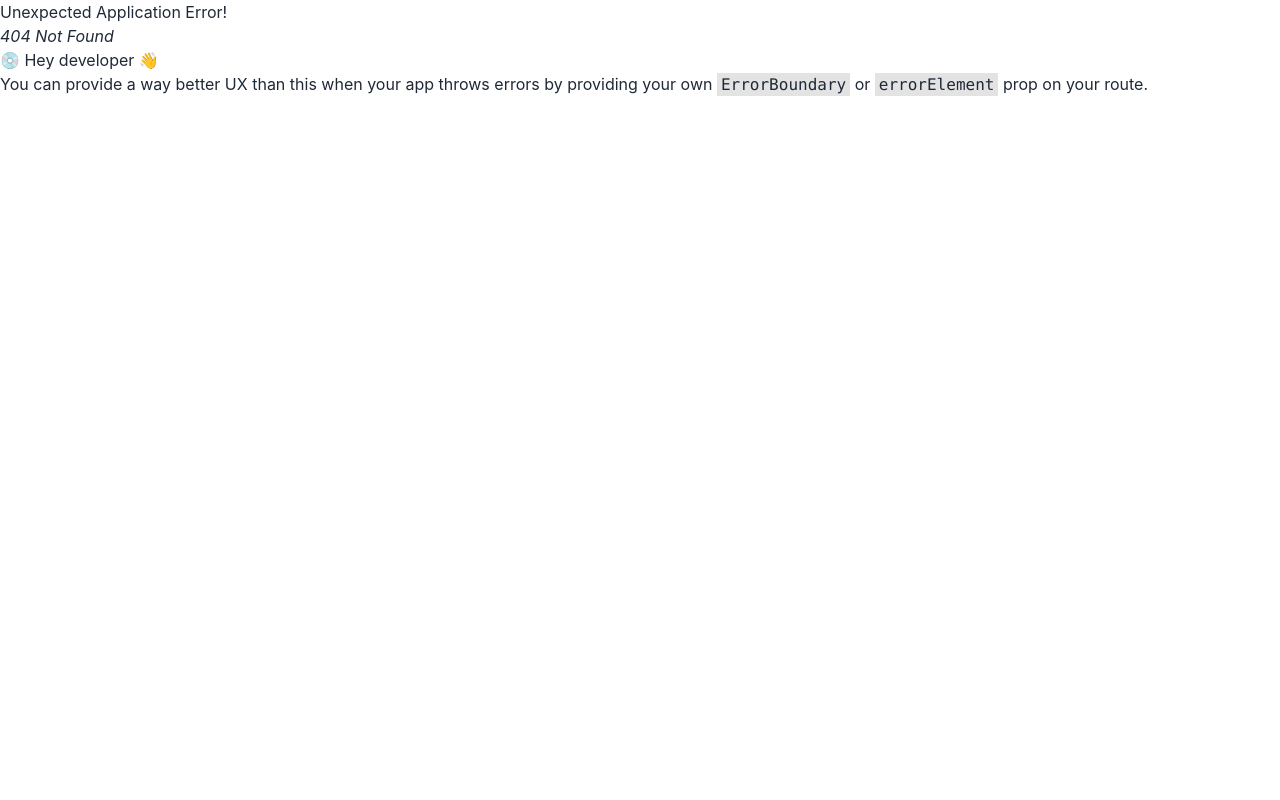
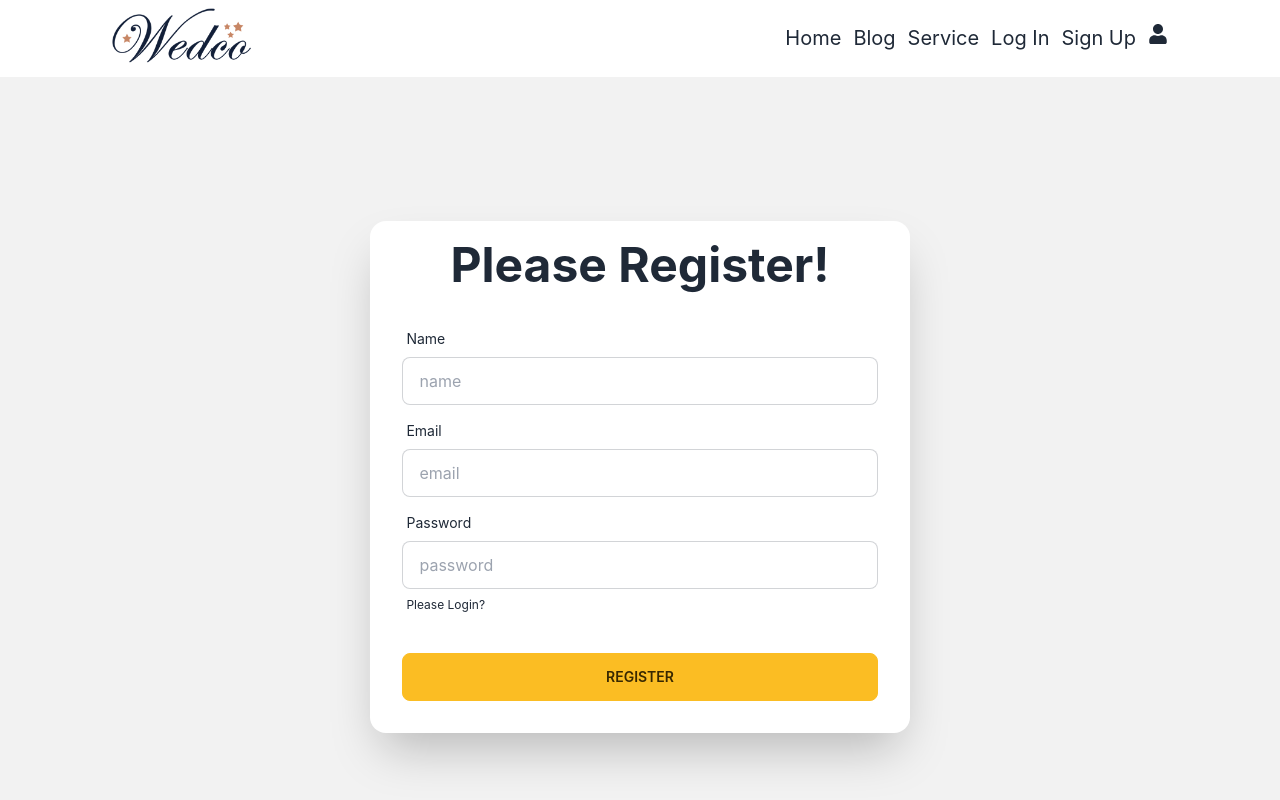
Before and after one commit to webexpertsabbir/service-review-client-side, a React (Create React App) app: page /signup in a window 1280 px wide. Before the commit this address had no page. Shown: the top 800 px of the page. Built offline with nearby package versions, Linux system fonts and the light colour scheme; no server answers.

Commit message:
register

```diff
--- a/package.json
+++ b/package.json
@@ -7,6 +7,7 @@
     "@testing-library/react": "^13.4.0",
     "@testing-library/user-event": "^13.5.0",
     "daisyui": "^2.38.1",
+    "firebase": "^9.13.0",
     "react": "^18.2.0",
     "react-dom": "^18.2.0",
     "react-icons": "^4.6.0",
--- a/src/Routes/Routes.js
+++ b/src/Routes/Routes.js
@@ -2,6 +2,7 @@ import { createBrowserRouter } from "react-router-dom";
 import Blog from "../components/Blog/Blog";
 import LogIn from "../components/LogIn/LogIn";
 import Service from "../components/Service/Service";
+import SignUp from "../components/SignUp/SignUp";
 import Home from "../Home/Home";
 import Main from "../layout/Main";
 
@@ -26,6 +27,10 @@ const router = createBrowserRouter([
             {
                 path: '/login',
                 element: <LogIn></LogIn>
+            },
+            {
+                path: '/signup',
+                element: <SignUp></SignUp>
             }
         ]
     }
--- a/src/components/Header/Header.js
+++ b/src/components/Header/Header.js
@@ -1,8 +1,17 @@
-import React from 'react';
+import React, { useContext } from 'react';
 import { Link } from 'react-router-dom';
-import  Logo from '../../images/logo-dark.png'
+import { AuthContext } from '../../context/AuthProvider/AuthProvider';
+import Logo from '../../images/logo-dark.png'
+import { FaUser } from 'react-icons/fa';
 
 const Header = () => {
+    const { user, logOut } = useContext(AuthContext);
+    // console.log(user);
+    const handelLogOut = () => {
+        logOut()
+            .then(() => { })
+            .catch(error => console.log(error))
+    }
     return (
         <div className="navbar bg-base-100 lg:px-28">
             <div className="flex-1">
@@ -13,7 +22,25 @@ const Header = () => {
                     <Link to='/' className='mr-3'>Home</Link>
                     <Link to='/blog' className='mr-3'>Blog</Link>
                     <Link to='/service' className='mr-3'>Service</Link>
-                    <Link to='/login' className='mr-3'>Log In</Link>
+
+
+
+
+                    {
+                        user?.uid ?
+                            <>
+                                <span className='text-yellow-500'> {user?.displayName}</span>
+                                <button className='btn btn-sm btn-warning mx-3' onClick={handelLogOut}>Log Out</button>
+
+                            </>
+                            :
+                            <>
+                                <Link to='/login' className='mr-3'>Log In</Link>
+                                <Link to='/signup' className='mr-3'>Sign Up</Link>
+                            </>
+
+                    }
+                    <FaUser></FaUser>
                 </ul>
             </div>
         </div>
--- a/src/components/LogIn/LogIn.js
+++ b/src/components/LogIn/LogIn.js
@@ -1,5 +1,6 @@
 import React from 'react';
 import { FaGoogle } from "react-icons/fa";
+import { Link } from 'react-router-dom';
 const LogIn = () => {
     return (
         <div>
@@ -21,9 +22,9 @@ const LogIn = () => {
                                 <label className="label">
                                     <span className="label-text">Password</span>
                                 </label>
-                                <input type="text" placeholder="password" className="input input-bordered" />
+                                <input type="password" placeholder="password" className="input input-bordered" />
                                 <label className="label">
-                                    <a href="#" className="label-text-alt link link-hover">Please Register?</a>
+                                    <Link to='/signup' className="label-text-alt link link-hover">Please Register?</Link>
                                 </label>
                             </div>
                             <div className="form-control mt-6">
--- a/src/components/SignUp/SignUp.js
+++ b/src/components/SignUp/SignUp.js
@@ -1,9 +1,82 @@
-import React from 'react';
+import React, { useContext } from 'react';
+import { Link } from 'react-router-dom';
+import { AuthContext } from '../../context/AuthProvider/AuthProvider';
+
 
 const SignUp = () => {
+
+    const { createUser, updateUserProfile } = useContext(AuthContext);
+
+
+    const handelSignUp = event => {
+        event.preventDefault();
+        const form = event.target;
+        const name = form.name.value;
+        const email = form.email.value;
+        const password = form.password.value;
+
+        createUser(email, password)
+            .then(result => {
+                const user = result.user;
+                // console.log(user);
+                form.reset();
+                handleUpdateUserProfile(name);
+            })
+            .catch(err => console.error(err));
+    }
+
+
+    const handleUpdateUserProfile = (name) => {
+        const profile = {
+            displayName: name,
+        }
+
+        updateUserProfile(profile)
+            .then(() => { })
+            .catch(error => console.error(error));
+    }
+
     return (
         <div>
-            <h2>Registration</h2>
+            <div className="hero min-h-screen bg-base-200 lg:px-28">
+                <div className="hero-content">
+
+                    <div className="card flex-shrink-0 w-full shadow-2xl bg-base-100">
+
+                        <h1 className="text-5xl font-bold px-20 pt-5">Please Register!</h1>
+
+                        <form onSubmit={handelSignUp}>
+                            <div className="card-body">
+                                <div className="form-control">
+                                    <label className="label">
+                                        <span className="label-text">Name</span>
+                                    </label>
+                                    <input type="text" placeholder="name" name='name' className="input input-bordered" />
+                                </div>
+                                <div className="form-control">
+                                    <label className="label">
+                                        <span className="label-text">Email</span>
+                                    </label>
+                                    <input type="email" placeholder="email" name='email' className="input input-bordered" />
+                                </div>
+                                <div className="form-control">
+                                    <label className="label">
+                                        <span className="label-text">Password</span>
+                                    </label>
+                                    <input type="password" placeholder="password" name='password' className="input input-bordered" />
+                                    <label className="label">
+                                        <Link to='/login' className="label-text-alt link link-hover">Please Login? </Link>
+                                    </label>
+                                </div>
+                                <div className="form-control mt-6">
+                                    <button className="btn btn-warning">Register</button>
+                                </div>
+
+                            </div>
+                        </form>
+                    </div>
+                </div>
+            </div>
         </div>
     );
 };
--- /dev/null
+++ b/src/context/AuthProvider/AuthProvider.js
@@ -0,0 +1,47 @@
+import React, { createContext, useEffect, useState } from 'react';
+import { createUserWithEmailAndPassword, getAuth, onAuthStateChanged, signOut, updateProfile } from 'firebase/auth'
+import app from '../../firebase/firebase.config';
+
+export const AuthContext = createContext();
+const auth = getAuth(app);
+
+
+const AuthProvider = ({children}) => {
+    const [user, setUser] = useState(null);
+
+    const createUser = (email, password) =>{
+        return createUserWithEmailAndPassword(auth, email, password)
+    }
+
+    const updateUserProfile = (profile) =>{
+        return updateProfile(auth.currentUser, profile)
+    }
+
+    const logOut = () =>{
+        return signOut(auth)
+    }
+
+
+    useEffect(() => {
+
+        const unsubsscribe = onAuthStateChanged(auth, (currentUser) => {
+            // console.log('user inside state change', currentUser)
+            setUser(currentUser)
+        })
+
+        return () => {
+            unsubsscribe();
+        }
+
+    }, [])
+
+
+    const authInfo ={user, createUser, updateUserProfile, logOut}
+    return (
+        <AuthContext.Provider value={authInfo}>
+            {children}
+        </AuthContext.Provider>
+    );
+};
+
+export default AuthProvider;
--- /dev/null
+++ b/src/firebase/firebase.config.js
@@ -0,0 +1,19 @@
+// Import the functions you need from the SDKs you need
+import { initializeApp } from "firebase/app";
+// TODO: Add SDKs for Firebase products that you want to use
+// https://firebase.google.com/docs/web/setup#available-libraries
+
+// Your web app's Firebase configuration
+const firebaseConfig = {
+  apiKey: "AIzaSyAUHjEQMllJAXQwySRUNI1kJTLZjqsash0",
+  authDomain: "service-5eae7.firebaseapp.com",
+  projectId: "service-5eae7",
+  storageBucket: "service-5eae7.appspot.com",
+  messagingSenderId: "956442006959",
+  appId: "1:956442006959:web:e4bc31e05aee6dfe590b5a"
+};
+
+// Initialize Firebase
+const app = initializeApp(firebaseConfig);
+
+export default app;
--- a/src/index.js
+++ b/src/index.js
@@ -3,11 +3,14 @@ import ReactDOM from 'react-dom/client';
 import './index.css';
 import App from './App';
 import reportWebVitals from './reportWebVitals';
+import AuthProvider from './context/AuthProvider/AuthProvider';
 
 const root = ReactDOM.createRoot(document.getElementById('root'));
 root.render(
   <React.StrictMode>
-    <App />
+    <AuthProvider>
+      <App />
+    </AuthProvider>
   </React.StrictMode>
 );
 
```
Also changed, not shown: 1 other file (tests, documents, lock files or other folders).
